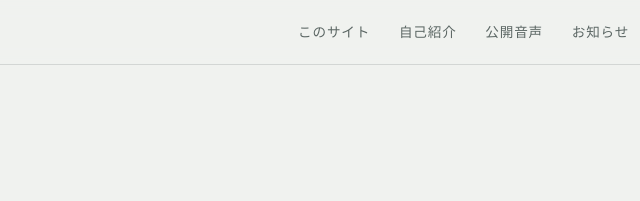
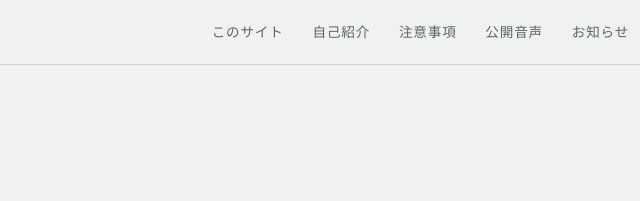
Before and after one commit to haruneya/neya-sound, a plain HTML site: page index.html in a window 1280 px wide. Shown: the top 201 px of the page, 422-1062 px from the left. Drawn offline with nearby package versions, Linux system fonts and the light colour scheme.

Commit message:
Update index.html

```diff
--- a/index.html
+++ b/index.html
@@ -201,6 +201,7 @@ p:last-child{margin-bottom:0}
     <nav class="nav" aria-label="ページ内メニュー">
       <a href="#about">このサイト</a>
       <a href="about.html">自己紹介</a>
+      <a href="notice.html">注意事項</a>
       <a href="audio/index.html">公開音声</a>
       <a href="#news">お知らせ</a>
       <a href="#links">リンク</a>
```
